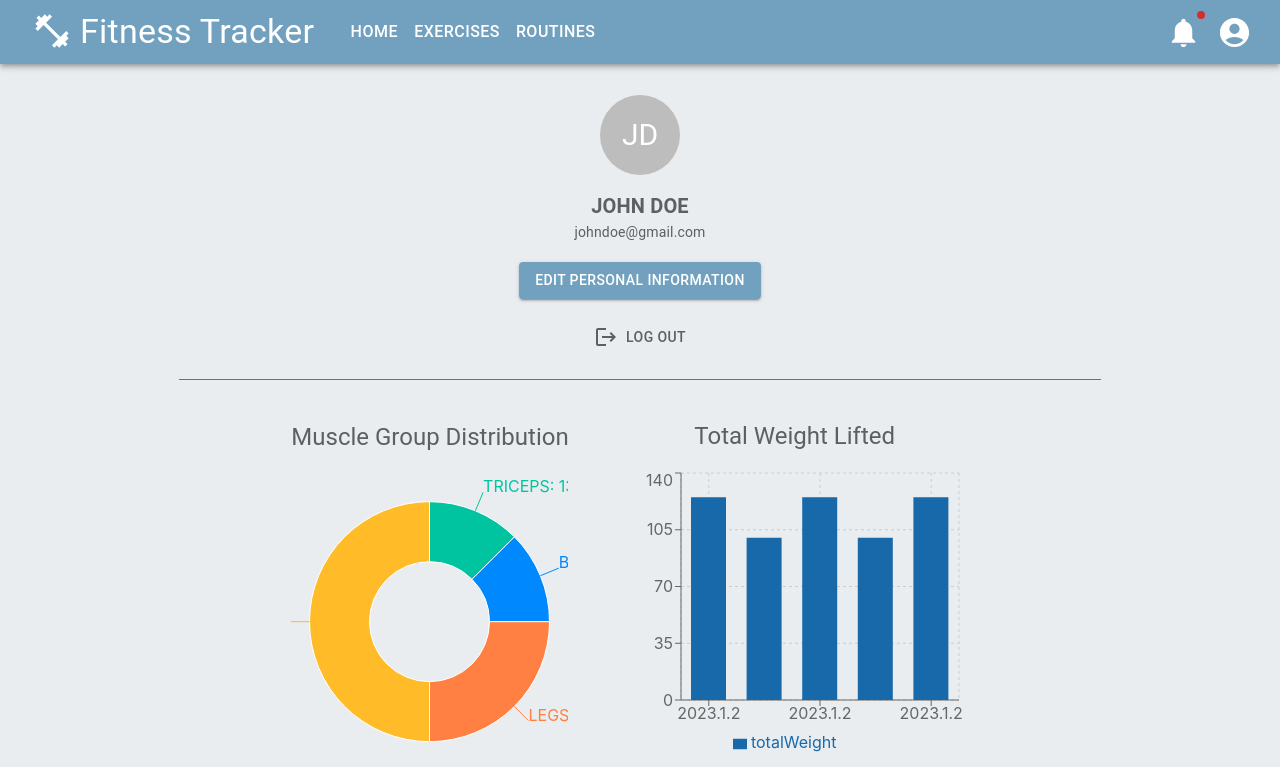
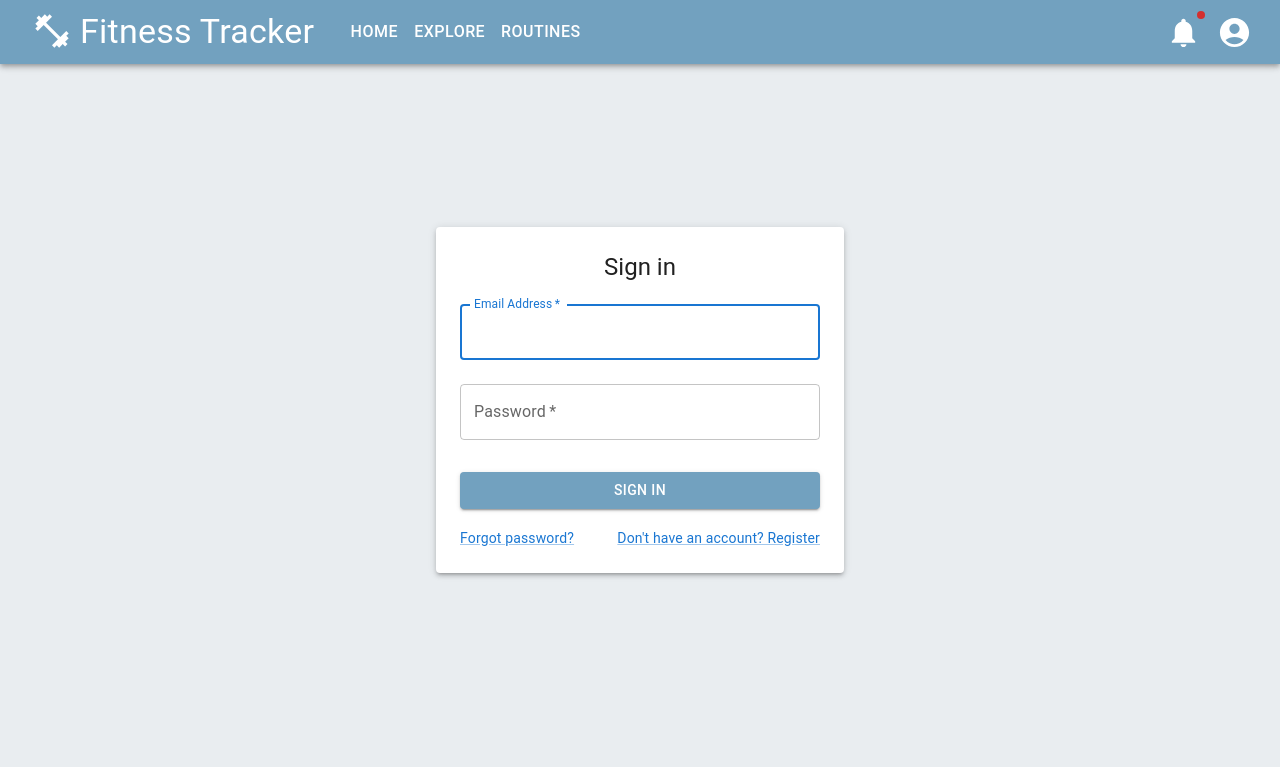
Before and after one commit to lejlamuratovic/Fitness-Tracker, a React (Vite) app in the folder fitness-tracker-frontend/: page /login in a window 1280 px wide. Shown: the top 767 px of the page. Built offline with nearby package versions, Linux system fonts and the light colour scheme.

Commit message:
basic router setup

```diff
--- a/fitness-tracker-frontend/src/App.tsx
+++ b/fitness-tracker-frontend/src/App.tsx
@@ -1,34 +1,24 @@
 import './App.css'
 import NavBar from './components/NavBar/NavBar'
-import ExplorePage from './pages/ExplorePage'
-import UserPage from './pages/UserPage'
+import { Routes, Route } from 'react-router-dom'
+import { HomePage, LoginPage, RegisterPage, RoutineDetails, RoutinePage, UserPage, ExplorePage, ExercisePage, NotFoundPage } from './pages'
 
 function App() {
 
   return (
     <>
-      {/* <WorkoutWeightGraph /> */}
-      {/* <ExerciseList /> */}
-      {/* <UserInfo user={user}/> */}
-      {/* <WorkoutList workoutLogsList={workoutLogsList} /> */}
-      {/* <RoutineList /> */}
-      {/* <MuscleGroupChart /> */}
-      {/* <AddButton handleClick={handleButtonClick} /> */}
-      {/* <ExerciseModal /> */}
-      {/* <DeleteButton handleClick={handleButtonClick} />
       <NavBar />
-      <EditButton handleClick={handleButtonClick} /> */}
-      <NavBar />
-      {/* <ExercisePage /> */}
-      <UserPage />
-      {/* <WorkoutList workoutLogsList={workoutLogsList} /> */}
-      {/* <Login /> */}
-      {/* <Register /> */}
-      {/* <RoutinePage /> */}
-      {/* <ExerciseDetailCard />	 */}
-      {/* <ExerciseDetailList /> */}
-      {/* <RoutineDetails /> */}
-      {/* <ExplorePage /> */}
+      <Routes>
+        <Route path="/" element={<HomePage />} />
+        <Route path="/login" element={<LoginPage />} />
+        <Route path="/register" element={<RegisterPage />} />
+        <Route path="/routines" element={<RoutinePage />} />
+        <Route path="/routines/:id" element={<RoutineDetails />} />
+        <Route path="/users/:id" element={<UserPage />} />
+        <Route path="/explore" element={<ExplorePage />} />
+        <Route path="/exercises/:id" element={<ExercisePage />} />
+        <Route path="*" element={<NotFoundPage />} />
+     </Routes>
     </>
   )
 }
--- a/fitness-tracker-frontend/src/components/NavBar/NavBar.tsx
+++ b/fitness-tracker-frontend/src/components/NavBar/NavBar.tsx
@@ -4,6 +4,7 @@ import MenuIcon from '@mui/icons-material/Menu';
 import FitnessCenterIcon from '@mui/icons-material/FitnessCenter';
 import AccountCircle from '@mui/icons-material/AccountCircle';
 import NotificationsIcon from '@mui/icons-material/Notifications';
+import { Link } from 'react-router-dom';
 
 const NavBar = () => {
     const [anchorEl, setAnchorEl] = useState(null);
@@ -25,7 +26,20 @@ const NavBar = () => {
 
                 <Box sx= {{ display: 'flex' }}>
                     <FitnessCenterIcon sx={{ display: { xs: 'none', sm: 'block' }, fontSize: '40px', mr: 1 }} />
-                    <Typography variant="h4" sx={{ display: { xs: 'none', sm: 'block' }, mr: 1 }}>
+                    <Typography
+                        variant="h4"
+                        sx={{
+                            display: { xs: 'none', sm: 'block' },
+                            mr: 1,
+                            color: 'white',
+                            // on hover, keep the color white
+                            '&:hover': {
+                                color: 'white'
+                            }
+                        }}
+                        component={ Link }
+                        to="/"
+                        >
                         Fitness Tracker
                     </Typography>
                 </Box>
@@ -52,21 +66,67 @@ const NavBar = () => {
                     onClose={handleMenuClose}
                 >
                     <MenuItem onClick={handleMenuClose}>Home</MenuItem>
-                    <MenuItem onClick={handleMenuClose}>Exercises</MenuItem>
+                    <MenuItem onClick={handleMenuClose}>Explore</MenuItem>
                     <MenuItem onClick={handleMenuClose}>Routines</MenuItem>
                 </Menu>
 
                 {/* Buttons for larger screens */}
 
                 <Box sx={{ flexGrow: 1, display: { xs: 'none', sm: 'flex'}, paddingLeft: '20px'}}>
-                    <Button color="inherit" sx={{fontSize: '16px'}}>Home</Button>
-                    <Button color="inherit" sx={{fontSize: '16px'}}>Exercises</Button>
-                    <Button color="inherit" sx={{fontSize: '16px'}}>Routines</Button>
+                    <Button
+                        color="inherit"
+                        sx={{
+                            fontSize: '16px',
+                            '&:hover': {
+                                fontWeight: 'bold',
+                                color: 'white',
+                            }
+                        }}
+                        component={ Link }
+                        to="/"
+                        >
+                            Home
+                    </Button>
+                    <Button
+                        color="inherit"
+                        sx={{
+                            fontSize: '16px',
+                            '&:hover': {
+                                fontWeight: 'bold',
+                                color: 'white'
+                            }
+                        }}
+                        component={ Link }
+                        to="/explore"
+                        >
+                            Explore
+                    </Button>
+                    <Button
+                        color="inherit"
+                        sx={{
+                            fontSize: '16px',
+                            '&:hover': {
+                                fontWeight: 'bold',
+                                color: 'white'
+                            }
+                        }}
+                        component={ Link }
+                        to="/routines"
+                        >
+                            Routines
+                    </Button>
                 </Box>
 
                 {/* Notification and User Avatar */}
 
-                <IconButton color="inherit">
+                <IconButton
+                    color="inherit"
+                    sx={{
+                        '&:hover': {
+                            color: 'lightgray'
+                        }
+                    }}
+                    >
                     <Badge variant="dot" color="error">
                         <NotificationsIcon sx={{fontSize:'35px'}}/>
                     </Badge>
@@ -76,6 +136,13 @@ const NavBar = () => {
                     aria-label="account of current user"
                     aria-haspopup="true"
                     color="inherit"
+                    component = { Link }
+                    to="/users/1"
+                    sx={{
+                        '&:hover': {
+                            color: 'lightgray'
+                        }
+                    }}
                 >
                     <AccountCircle sx={{fontSize:'35px'}}/>
                 </IconButton>
--- a/fitness-tracker-frontend/src/main.tsx
+++ b/fitness-tracker-frontend/src/main.tsx
@@ -2,9 +2,12 @@ import React from 'react'
 import ReactDOM from 'react-dom/client'
 import App from './App.tsx'
 import './index.css'
+import { BrowserRouter } from 'react-router-dom'
 
 ReactDOM.createRoot(document.getElementById('root')!).render(
   <React.StrictMode>
-    <App />
+    <BrowserRouter>
+      <App />
+    </BrowserRouter>
   </React.StrictMode>,
 )
--- /dev/null
+++ b/fitness-tracker-frontend/src/pages/HomePage.tsx
@@ -0,0 +1,9 @@
+const HomePage = () => {
+  return (
+    <div>
+      HOMEPAGE
+    </div>
+  )
+}
+
+export default HomePage
--- /dev/null
+++ b/fitness-tracker-frontend/src/pages/NotFoundPage.tsx
@@ -0,0 +1,11 @@
+import React from 'react'
+
+const NotFoundPage = () => {
+  return (
+    <div>
+      Not Found
+    </div>
+  )
+}
+
+export default NotFoundPage
--- /dev/null
+++ b/fitness-tracker-frontend/src/pages/index.ts
@@ -0,0 +1,9 @@
+export { default as HomePage } from './HomePage'
+export { default as LoginPage } from './Login'
+export { default as RegisterPage } from './Register'
+export { default as RoutineDetails } from './RoutineDetails'
+export { default as RoutinePage } from './RoutinePage'
+export { default as UserPage } from './UserPage'
+export { default as ExplorePage } from './ExplorePage'
+export { default as ExercisePage } from './ExercisePage'
+export { default as NotFoundPage } from './NotFoundPage'
```
